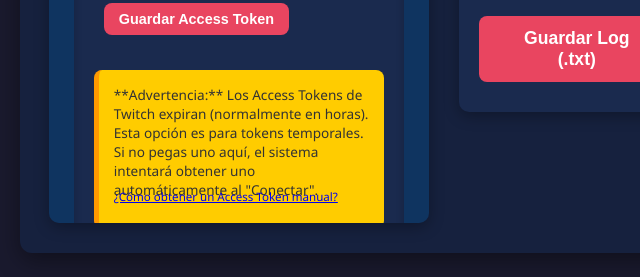
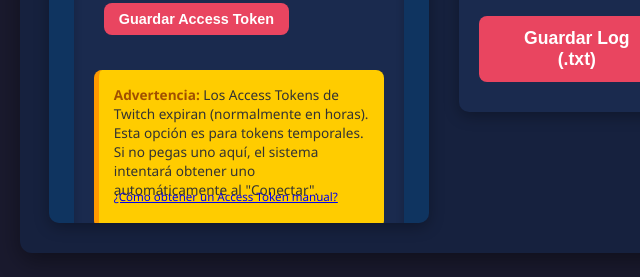
Before and after one commit to karloz198/chat-bot, a plain HTML site: page index.html in a window 1280 px wide. Shown: the part 587-864 px from the top of the page, 0-640 px from the left. Drawn offline with Linux system fonts and the light colour scheme; a script that the page names is missing.

Commit message:
Update index.html

```diff
--- a/index.html
+++ b/index.html
@@ -5,6 +5,7 @@
     <meta name="viewport" content="width=device-width, initial-scale=1.0">
     <title>Chatbot de Voz para Twitch</title>
     <link rel="stylesheet" href="style.css">
+    <script src="https://cdn.jsdelivr.net/npm/@google/generative-language@0.0.1"></script>
 </head>
 <body>
     <div class="container">
@@ -26,7 +27,7 @@
                 <input type="text" id="twitchAccessTokenInput" placeholder="Pega tu Access Token de Twitch">
                 <button id="saveTwitchAccessTokenBtn" class="modern-button small-button">Guardar Access Token</button>
                 <p class="warning-message">
-                    **Advertencia:** Los Access Tokens de Twitch expiran (normalmente en horas). Esta opción es para tokens temporales.
+                    <strong>Advertencia:</strong> Los Access Tokens de Twitch expiran (normalmente en horas). Esta opción es para tokens temporales.
                     Si no pegas uno aquí, el sistema intentará obtener uno automáticamente al "Conectar".
                     <a href="#how-to-get-manual-token" class="small-text">¿Cómo obtener un Access Token manual?</a>
                 </p>
@@ -89,7 +90,7 @@
             <div class="chat-display">
                 <h2>Chat del Directo</h2>
                 <div id="twitchChatArea" class="chat-messages">
-                    </div>
+                </div>
             </div>
 
             <div class="conversation-log">
```
